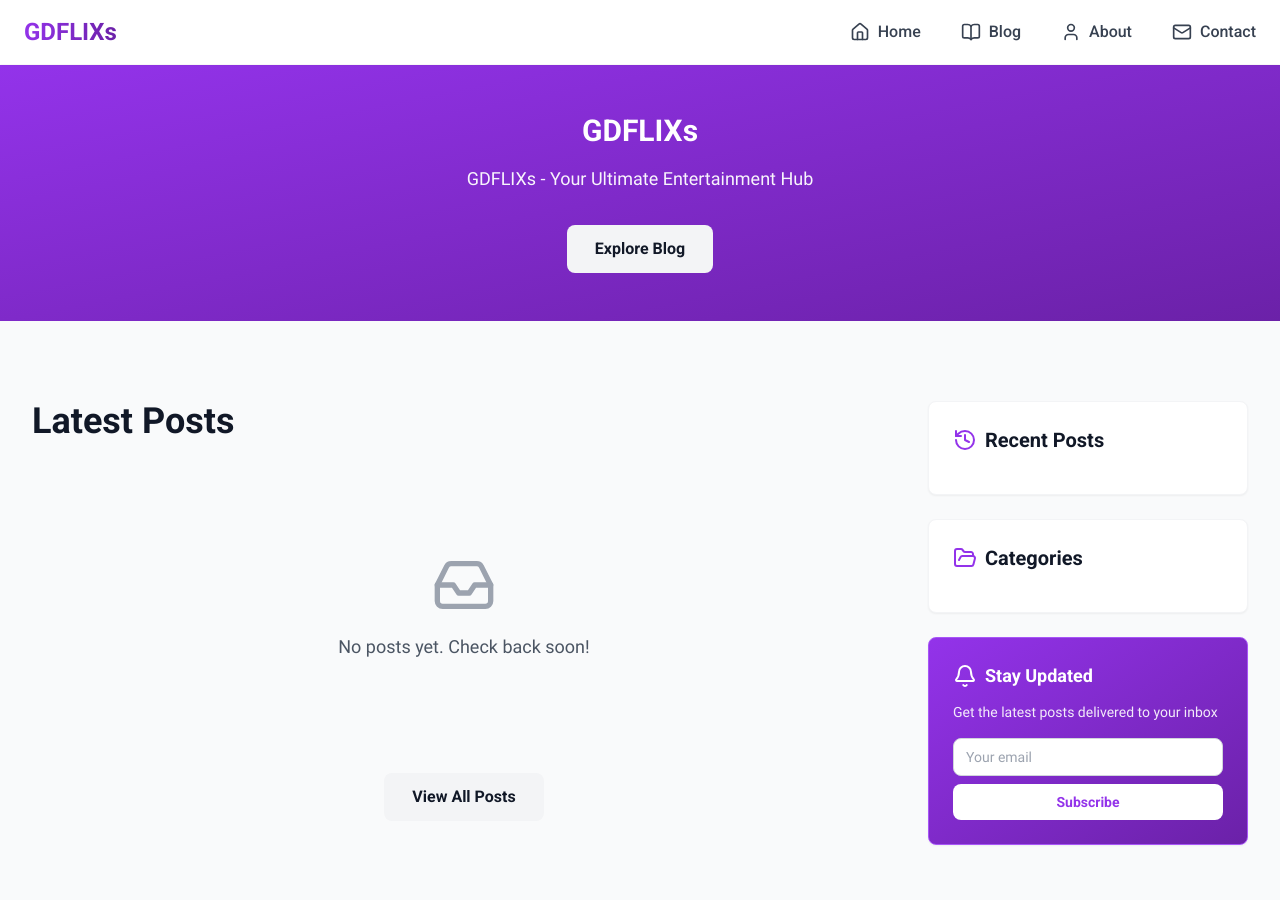
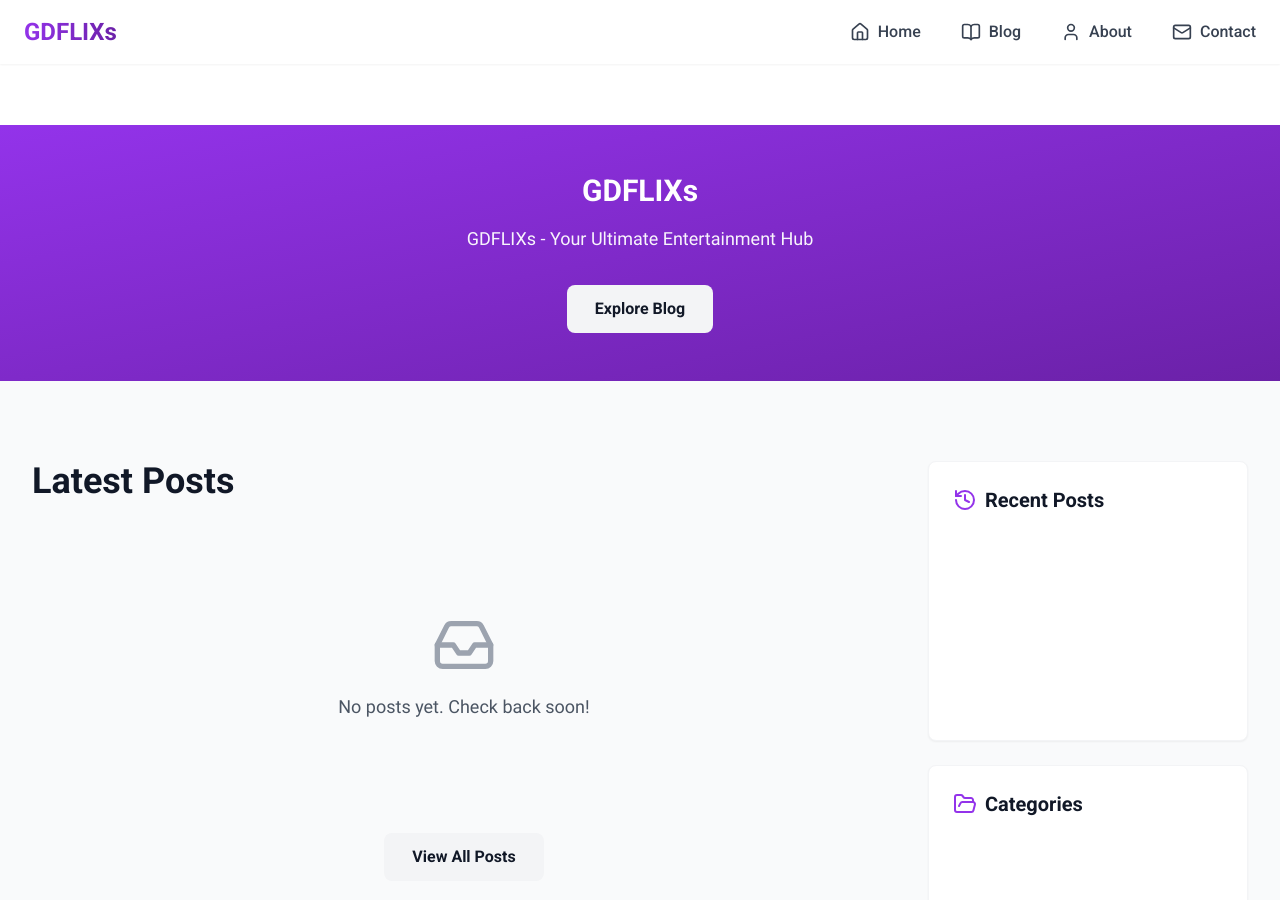
Before and after one commit to gdflixs/gdflixs.github.io, a Jekyll site: the page built from index.html, in a window 1280 px wide and 900 px high. Built offline with Jekyll 4.4.1, drawn with Linux system fonts in a browser that asks for light colours; nearby versions of some CDN libraries; the list of posts is cut into pages by our own code.

Commit message:
changes css

```diff
--- a/_config.yml
+++ b/_config.yml
@@ -108,10 +108,3 @@
   profile: false
   ignore:
     envs: []
-
-jekyll-minifier:
-  exclude: ['robots.txt']
-  compress_css: true
-  compress_javascript: true
-  compress_html: true
-  gzip: false
--- a/_includes/sidebar.html
+++ b/_includes/sidebar.html
@@ -1,7 +1,7 @@
 <!-- Right Sticky Sidebar -->
 <aside class="w-full md:w-80 flex-shrink-0">
     <!-- Recent Posts Widget -->
-    <div class="bg-white rounded-lg p-6 mb-6 shadow-sm border border-gray-100">
+    <div class="bg-white rounded-lg p-6 mb-6 shadow-sm border border-gray-100" style="min-height: 280px;">
         <div class="flex items-center gap-2 mb-4">
             <i data-lucide="history" class="text-purple-600" style="width: 24px; height: 24px;"></i>
             <h3 class="text-xl font-bold text-gray-900">Recent Posts</h3>
@@ -26,7 +26,7 @@
     </div>
 
     <!-- Categories Widget -->
-    <div class="bg-white rounded-lg p-6 mb-6 shadow-sm border border-gray-100">
+    <div class="bg-white rounded-lg p-6 mb-6 shadow-sm border border-gray-100" style="min-height: 200px;">
         <div class="flex items-center gap-2 mb-4">
             <i data-lucide="folder-open" class="text-purple-600" style="width: 24px; height: 24px;"></i>
             <h3 class="text-xl font-bold text-gray-900">Categories</h3>
@@ -50,7 +50,7 @@
 
     <!-- Subscribe Widget -->
     <div
-        class="bg-gradient-to-br from-purple-600 to-purple-800 text-white rounded-lg p-6 mb-6 shadow-sm border border-purple-500">
+        class="bg-gradient-to-br from-purple-600 to-purple-800 text-white rounded-lg p-6 mb-6 shadow-sm border border-purple-500" style="min-height: 180px;">
         <div class="flex items-center gap-2 mb-3">
             <i data-lucide="bell" style="width: 24px; height: 24px;"></i>
             <h3 class="text-lg font-bold">Stay Updated</h3>
--- a/_layouts/default.html
+++ b/_layouts/default.html
@@ -97,6 +97,7 @@
 
         main {
             min-height: 100vh;
+            padding-top: 60px;
         }
 
         /* Prevent layout shift from font loading */
--- /dev/null
+++ b/assets/css/style.scss
@@ -0,0 +1,282 @@
+/* ============================================
+   🎨 GDFLIXs Theme - Main SCSS Stylesheet
+   Optimized for Tailwind + Jekyll
+   ============================================ */
+
+/* ============================================
+   🧱 Variables
+   ============================================ */
+$primary: #667eea;
+$primary-dark: #4c1d95;
+$secondary: #7e22ce;
+$text-color: #333;
+$heading-color: #1a1a1a;
+$code-bg: #f5f5f5;
+$code-text: #d63384;
+$blockquote-color: #666;
+$table-border: #ddd;
+$table-bg-alt: #f9f9f9;
+
+/* ============================================
+   🔠 Typography / Prose
+   ============================================ */
+.prose {
+  color: $text-color;
+  line-height: 1.75;
+
+  h1, h2, h3, h4, h5, h6 {
+    color: $heading-color;
+    font-weight: 700;
+    margin-top: 1.5em;
+    margin-bottom: 0.5em;
+    line-height: 1.3;
+  }
+
+  h1 { font-size: 2.25em; }
+  h2 {
+    font-size: 1.875em;
+    border-bottom: 2px solid $primary;
+    padding-bottom: 0.5em;
+  }
+  h3 { font-size: 1.5em; }
+  h4 { font-size: 1.25em; }
+  h5 { font-size: 1.125em; }
+  h6 { font-size: 1em; }
+
+  p { margin-bottom: 1.25em; }
+
+  a {
+    color: $primary;
+    text-decoration: none;
+    font-weight: 500;
+    transition: color 0.3s ease;
+
+    &:hover {
+      color: $secondary;
+      text-decoration: underline;
+    }
+  }
+
+  strong { color: $heading-color; font-weight: 700; }
+  em { font-style: italic; color: #555; }
+
+  code {
+    background-color: $code-bg;
+    color: $code-text;
+    padding: 0.2em 0.4em;
+    border-radius: 3px;
+    font-family: 'Courier New', monospace;
+    font-size: 0.9em;
+  }
+
+  pre {
+    background-color: #2d2d2d;
+    color: #f8f8f2;
+    padding: 1.5em;
+    border-radius: 8px;
+    overflow-x: auto;
+    margin-bottom: 1.5em;
+    line-height: 1.5;
+
+    code {
+      background-color: transparent;
+      color: inherit;
+      padding: 0;
+      border-radius: 0;
+    }
+  }
+
+  blockquote {
+    border-left: 4px solid $primary;
+    padding-left: 1.5em;
+    margin-left: 0;
+    margin-bottom: 1.5em;
+    color: $blockquote-color;
+    font-style: italic;
+  }
+
+  ul, ol {
+    margin-bottom: 1.5em;
+    padding-left: 2em;
+  }
+
+  li { margin-bottom: 0.5em; }
+
+  ul li { list-style-type: disc; }
+  ol li { list-style-type: decimal; }
+
+  table {
+    width: 100%;
+    border-collapse: collapse;
+    margin-bottom: 1.5em;
+
+    th {
+      background-color: $primary;
+      color: white;
+      padding: 0.75em;
+      text-align: left;
+      font-weight: 700;
+    }
+
+    td {
+      border: 1px solid $table-border;
+      padding: 0.75em;
+    }
+
+    tr:nth-child(even) {
+      background-color: $table-bg-alt;
+    }
+  }
+
+  img {
+    max-width: 100%;
+    height: auto;
+    border-radius: 8px;
+    margin: 1.5em 0;
+    box-shadow: 0 4px 6px rgba(0, 0, 0, 0.1);
+  }
+
+  hr {
+    border: none;
+    border-top: 2px solid #ddd;
+    margin: 2em 0;
+  }
+
+  &-lg {
+    font-size: 1.125em;
+  }
+}
+
+/* ============================================
+   ✂️ Line Clamp Utility
+   ============================================ */
+.line-clamp-2 {
+  display: -webkit-box;
+  -webkit-line-clamp: 2;
+  line-clamp: 2;
+  -webkit-box-orient: vertical;
+  overflow: hidden;
+}
+
+/* ============================================
+   🧍‍♂️ Body & Main
+   ============================================ */
+body {
+  font-family: 'Roboto', -apple-system, BlinkMacSystemFont, 'Segoe UI', sans-serif;
+}
+
+main {
+  margin-top: 65px;
+  position: relative;
+}
+
+/* ============================================
+   📱 Mobile Menu
+   ============================================ */
+.mobile-menu {
+  display: none;
+  position: fixed;
+  top: 60px;
+  left: 0;
+  right: 0;
+  background: white;
+  z-index: 999;
+  max-height: 0;
+  overflow: hidden;
+  transition: max-height 0.3s ease-out;
+
+  &.active {
+    max-height: 500px;
+    overflow-y: auto;
+    transition: max-height 0.3s ease-in;
+  }
+
+  a.active {
+    background-color: #f0f0f0;
+    border-left: 4px solid $secondary;
+    padding-left: calc(1.5rem - 4px);
+    color: $secondary;
+    font-weight: 700;
+
+    [data-lucide] {
+      color: $secondary;
+    }
+  }
+
+  @media (max-width: 768px) {
+    display: block;
+  }
+}
+
+/* ============================================
+   🧭 Navigation Active States
+   ============================================ */
+nav {
+  a.active {
+    background: linear-gradient(to right, $secondary, $primary-dark);
+    background-clip: text;
+    -webkit-background-clip: text;
+    color: transparent;
+    font-weight: 700;
+
+    [data-lucide] {
+      color: $secondary;
+    }
+  }
+}
+
+/* ============================================
+   🖼️ Image Placeholder / Layout
+   ============================================ */
+.image-placeholder {
+  object-fit: contain !important;
+  background: #eff1f3 !important;
+}
+
+img {
+  max-width: 100%;
+  height: auto;
+  display: block;
+
+  &[data-src] {
+    aspect-ratio: 16 / 9;
+    background: #f0f0f0;
+  }
+}
+
+/* ============================================
+   🧩 Utility
+   ============================================ */
+.hidden {
+  display: none;
+}
+
+/* ============================================
+   🔔 Lucide Icons
+   ============================================ */
+[data-lucide] {
+  stroke: currentColor;
+  stroke-width: 2;
+  stroke-linecap: round;
+  stroke-linejoin: round;
+  fill: none;
+  display: inline-block;
+  vertical-align: middle;
+}
+
+/* ============================================
+   ⚡ Icon Animation
+   ============================================ */
+@keyframes icon-bounce {
+  0%, 100% {
+    transform: translateY(0);
+  }
+  50% {
+    transform: translateY(-4px);
+  }
+}
+
+a:hover [data-lucide],
+button:hover [data-lucide] {
+  animation: icon-bounce 0.4s ease-in-out;
+}
```
